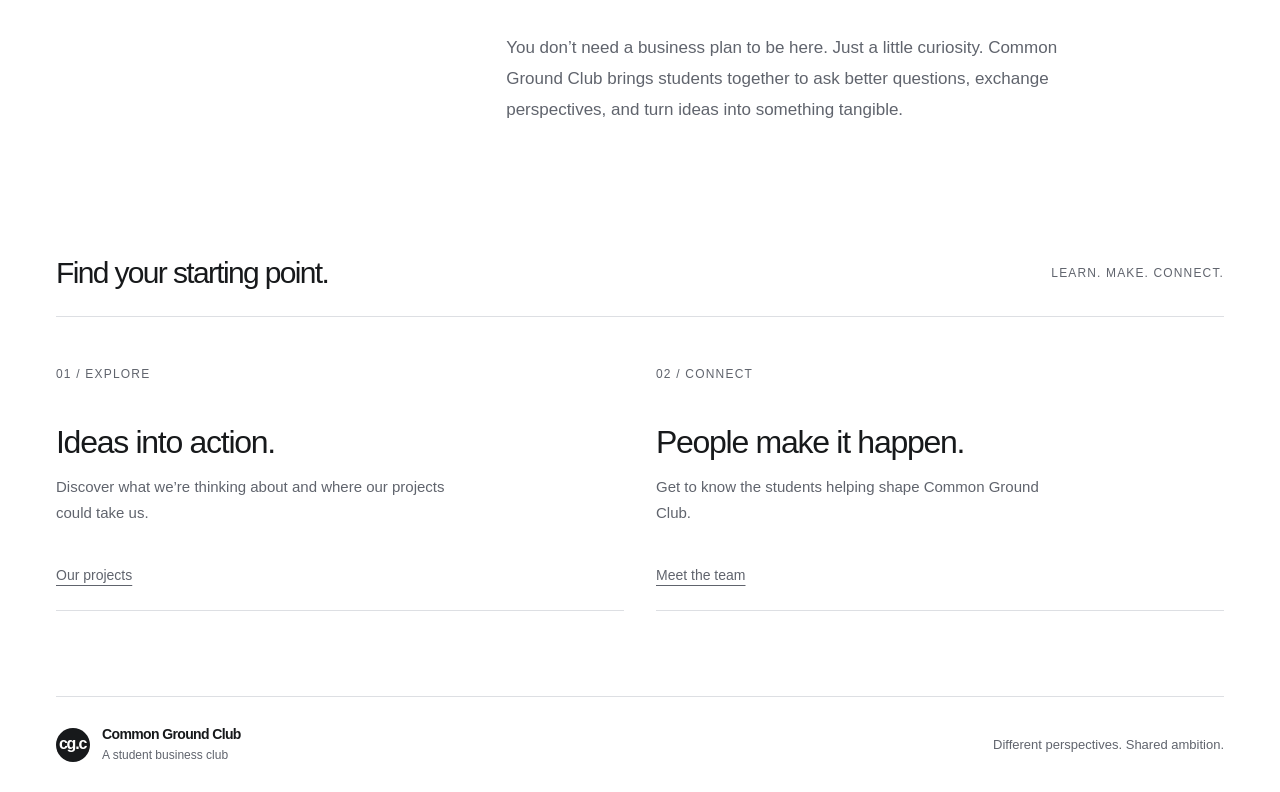
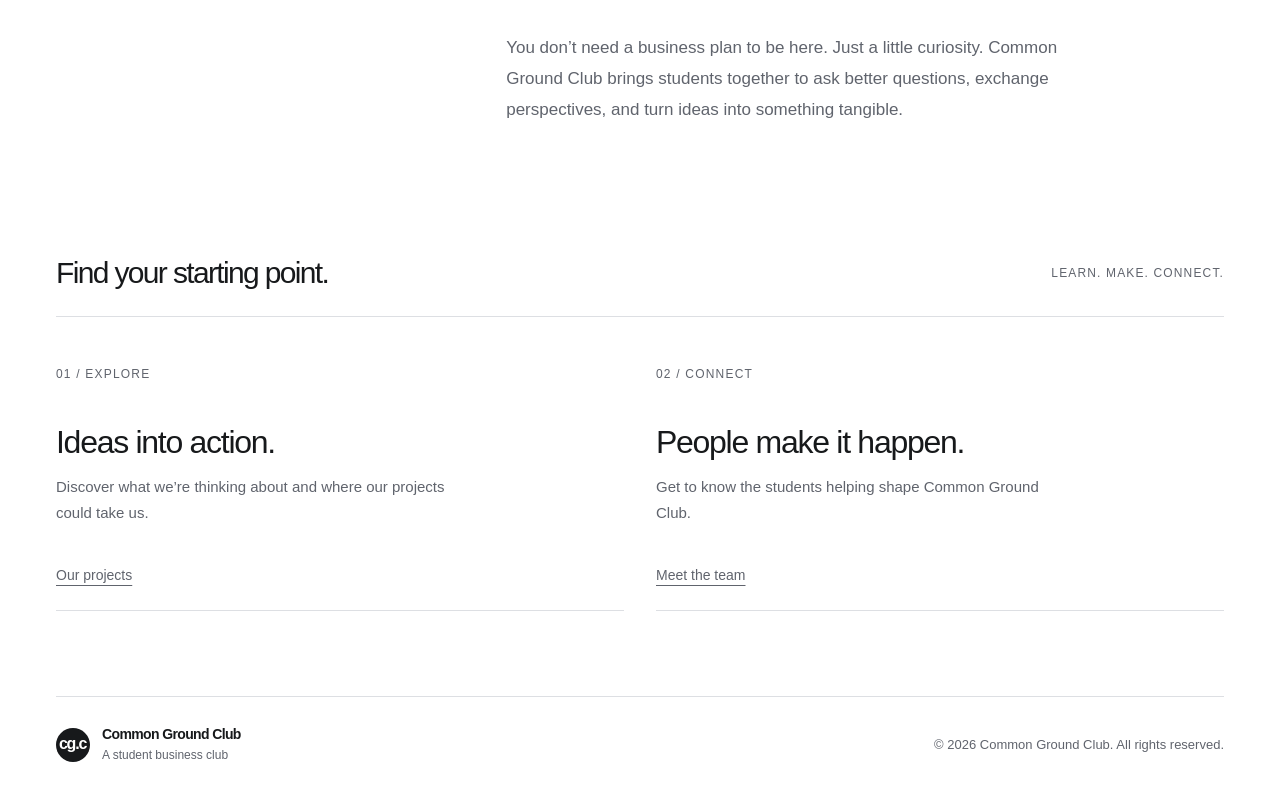
Before and after one commit to jsephbrnd/Website-For-School-Business-Club, a Next.js app: page / in a window 1280 px wide. Shown: the part 1193-1985 px from the top of the page. Built offline with nearby package versions, Linux system fonts and the light colour scheme.

Commit message:
Add understated copyright footer

```diff
--- a/app/layout.tsx
+++ b/app/layout.tsx
@@ -47,7 +47,7 @@ export default function RootLayout({
               <span className="brand-sub">A student business club</span>
             </span>
           </a>
-          <p>Different perspectives. Shared ambition.</p>
+          <p>© {new Date().getFullYear()} Common Ground Club. All rights reserved.</p>
         </footer>
       </body>
     </html>
```
